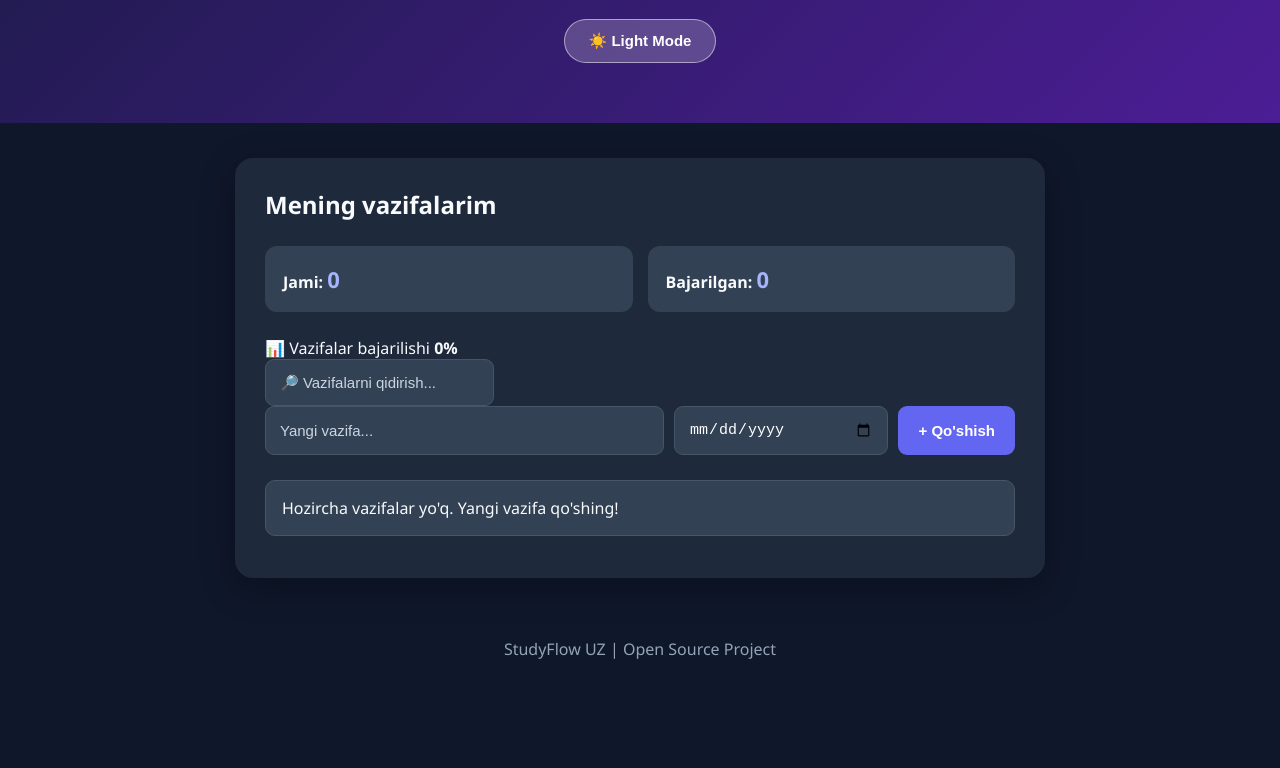
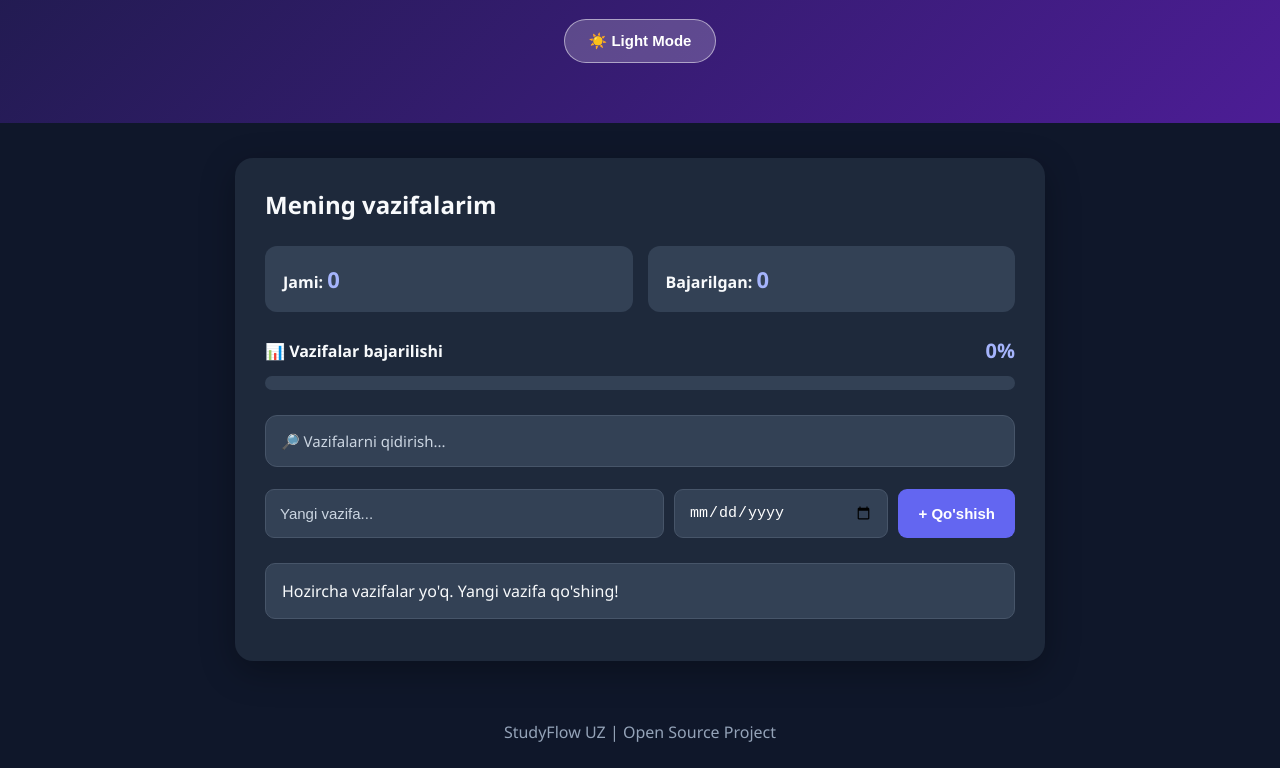
Before and after one commit to usmonaliusmonov07-prog/studyflow-uz, a plain HTML site: page index.html in a window 1280 px wide. Both pictures are taken after a click on the button "🌙 Dark Mode". Shown: the part 150-918 px from the top of the page. Before the commit the page ends 835 px from the top, so only its background shows below. Drawn offline with Linux system fonts and the light colour scheme.

Commit message:
Add progress and search input styles for dark mode
Added styles for progress tracking and search input in dark mode.

```diff
--- a/style.css
+++ b/style.css
@@ -276,3 +276,74 @@ body.dark-mode {
 .dark-mode footer {
   color: #94a3b8;
 }
+
+/* StudyFlow UZ 3.0 */
+
+/* Progress */
+.progress-head {
+  display: flex;
+  justify-content: space-between;
+  align-items: center;
+  gap: 12px;
+  margin-bottom: 12px;
+  font-weight: 600;
+}
+
+#progressPercent {
+  color: #6366f1;
+  font-size: 20px;
+}
+
+.progress-track {
+  width: 100%;
+  height: 14px;
+  background: #e2e8f0;
+  border-radius: 30px;
+  overflow: hidden;
+  margin-bottom: 25px;
+}
+
+#progressFill {
+  width: 0%;
+  height: 100%;
+  background: linear-gradient(
+    90deg, #6366f1, #22c55e
+  );
+  border-radius: 30px;
+  transition: width 0.4s ease;
+}
+
+/* Search */
+#searchInput {
+  width: 100%;
+  margin-bottom: 22px;
+  padding: 15px;
+  border: 1px solid #cbd5e1;
+  border-radius: 12px;
+  font-family: inherit;
+  font-size: 15px;
+}
+
+#searchInput:focus {
+  outline: 2px solid #6366f1;
+  outline-offset: 2px;
+}
+
+/* Dark Mode */
+.dark-mode .progress-track {
+  background: #334155;
+}
+
+.dark-mode #progressPercent {
+  color: #a5b4fc;
+}
+
+.dark-mode #searchInput {
+  background: #334155;
+  color: #ffffff;
+  border-color: #475569;
+}
+
+.dark-mode #searchInput::placeholder {
+  color: #cbd5e1;
+}
```
